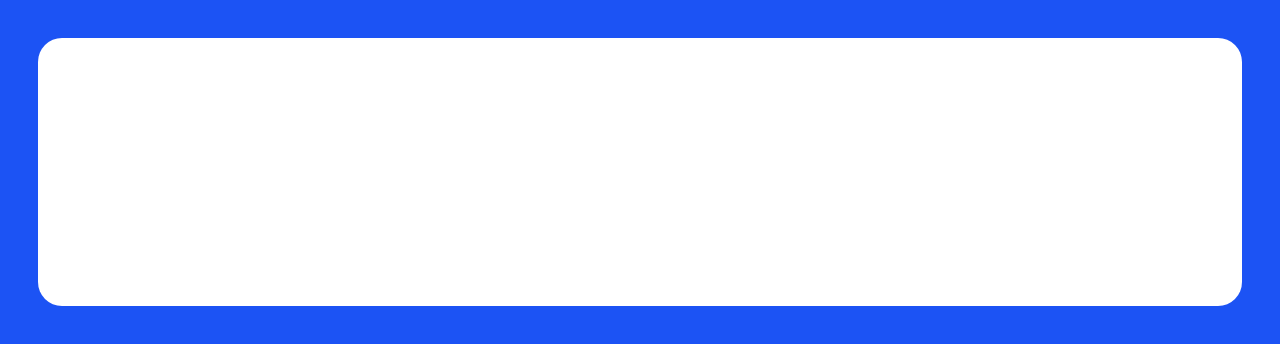
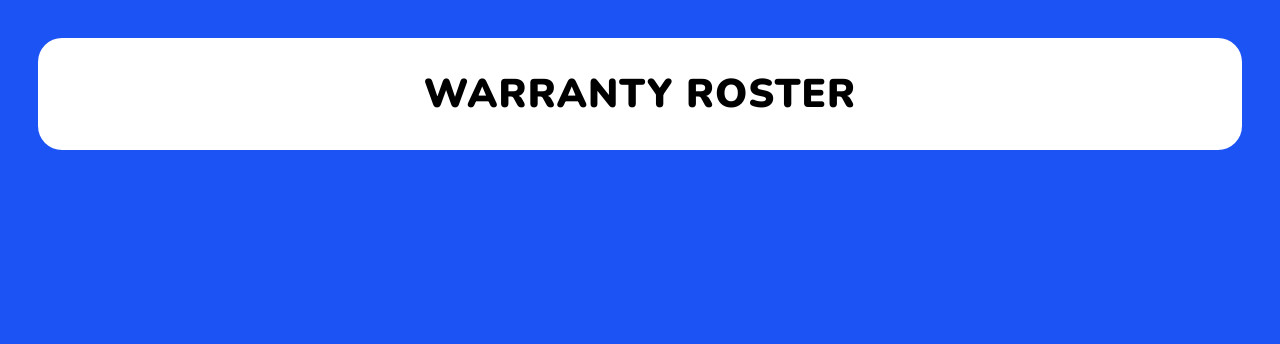
Before and after one commit to XeniacDev/WarrantyRoster, a plain HTML site: page index.html in a window 1280 px wide. Drawn offline with nearby package versions, Linux system fonts and the light colour scheme.

Commit message:
Updated style_index.css

```diff
--- a/css/style_index.css
+++ b/css/style_index.css
@@ -16,17 +16,16 @@ body {
 }
 
 .title {
-    margin-top: 164px;
     margin-left: 80px;
     margin-right: 80px;
     text-transform: uppercase;
     font-family: Nunito;
-    font-size: 32px;
+    font-size: 40px;
     font-weight: 900;
     font-stretch: normal;
     font-style: normal;
     line-height: 1;
     letter-spacing: 1px;
     text-align: center;
-    color: #fff;
+    color: #000;
 }
```
